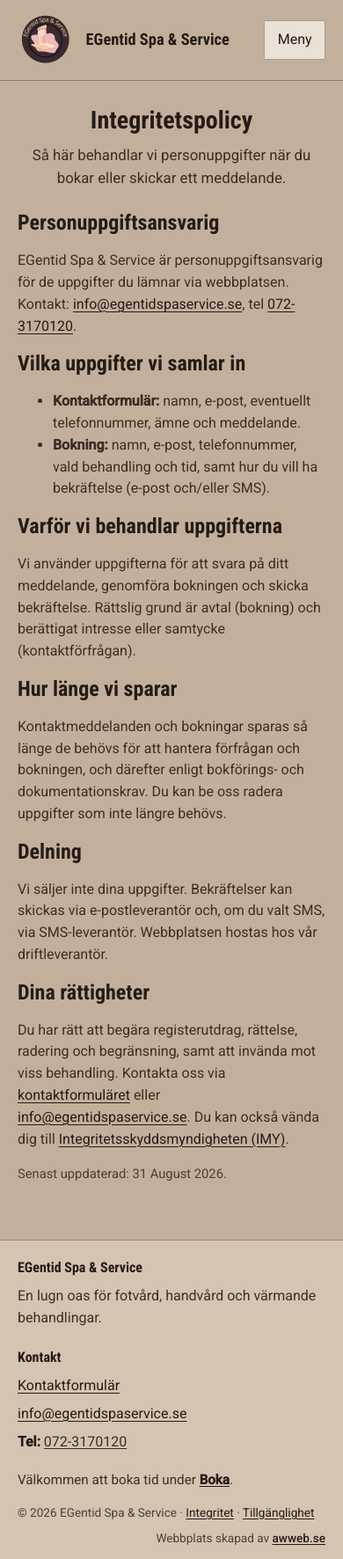
After one commit to AnnikaW-dev/egentidsparesurs, a Django app: page /integritet/ in a window 390 px wide. The commit adds this page. Shown: the whole page at 88% size. Run offline with Django 5.2, Linux system fonts and the light colour scheme; data comes from the database, SQL or seed files in the repository.

Commit message:
Finish production go-live settings: phone, SEO URL, privacy, and security.
Seed footer Tel: 072-3170120, auto-fill public_site_url on Render, add integritetspolicy, and tighten HTTPS/SECRET_KEY defaults.

Co-authored-by: Cursor <cursoragent@cursor.com>

```diff
--- a/booking/templates/booking/book.html
+++ b/booking/templates/booking/book.html
@@ -161,6 +161,10 @@
         <span class="aligned-label-spacer" aria-hidden="true"></span>
         <div class="aligned-field">
           <button type="submit" class="btn">Bekräfta bokning</button>
+          <p class="form-legal-note">
+            Genom att boka behandlas dina uppgifter enligt
+            <a href="{% url 'privacy' %}">integritetspolicyn</a>.
+          </p>
         </div>
       </div>
     </form>
--- a/cms/models.py
+++ b/cms/models.py
@@ -20,6 +20,7 @@ class SiteSettings(models.Model):
     phone = models.CharField(
         max_length=40,
         blank=True,
+        default="072-3170120",
         verbose_name="Telefonnummer",
         help_text="Visas i sidfoten under Kontakt. Lämna tomt för att dölja raden.",
     )
--- a/cms/seo.py
+++ b/cms/seo.py
@@ -1,6 +1,7 @@
 """SEO helpers: absolute URLs and JSON-LD for LocalBusiness."""
 
 import json
+import os
 
 from django.urls import reverse
 
@@ -10,6 +11,21 @@ def absolute_url(request, path=None):
     if path is None:
         path = request.path
     return request.build_absolute_uri(path)
+
+
+def public_base_url(request, site):
+    """Canonical site origin for JSON-LD and sitemap hints.
+
+    Prefer CMS public_site_url, then PUBLIC_SITE_URL / Render URL, then the request.
+    """
+    stored = (getattr(site, "public_site_url", "") or "").strip().rstrip("/")
+    if stored:
+        return stored
+    for name in ("PUBLIC_SITE_URL", "RENDER_EXTERNAL_URL"):
+        raw = os.environ.get(name, "").strip().rstrip("/")
+        if raw:
+            return raw
+    return absolute_url(request, reverse("home")).rstrip("/")
 
 
 def local_business_json_ld(request, site):
@@ -23,7 +39,7 @@ def local_business_json_ld(request, site):
         "@type": "BeautySalon",
         "name": site.site_name,
         "description": site.default_meta_description or site.tagline,
-        "url": site.public_site_url or absolute_url(request, reverse("home")),
+        "url": public_base_url(request, site),
         "image": absolute_url(request, site.logo.url) if site.logo else None,
         "email": site.email or None,
         "telephone": site.phone or None,
--- a/config/urls.py
+++ b/config/urls.py
@@ -33,6 +33,7 @@ urlpatterns = [
     path("kontakt/", page_views.contact, name="contact"),
     path("service/", page_views.service_page, name="service"),
     path("tillganglighet/", page_views.accessibility, name="accessibility"),
+    path("integritet/", page_views.privacy, name="privacy"),
     path("boka/", booking_views.booking_page, name="booking"),
     path("boka/bekraftelse/<int:pk>/", booking_views.booking_success, name="booking_success"),
     path("dashboard/", booking_views.dashboard_home, name="dashboard"),
--- a/pages/sitemaps.py
+++ b/pages/sitemaps.py
@@ -23,6 +23,7 @@ class StaticViewSitemap(Sitemap):
         ("contact", 0.7),
         ("service", 0.7),
         ("accessibility", 0.3),
+        ("privacy", 0.3),
     )
 
     def items(self):
--- a/pages/templates/pages/contact.html
+++ b/pages/templates/pages/contact.html
@@ -55,6 +55,10 @@
         <span class="aligned-label-spacer" aria-hidden="true"></span>
         <div class="aligned-field">
           <button type="submit" class="btn">Skicka meddelande</button>
+          <p class="form-legal-note">
+            Genom att skicka behandlas dina uppgifter enligt
+            <a href="{% url 'privacy' %}">integritetspolicyn</a>.
+          </p>
         </div>
       </div>
     </form>
--- /dev/null
+++ b/pages/templates/pages/privacy.html
@@ -0,0 +1,68 @@
+{# pages/privacy.html — integritetspolicy for contact + booking (GDPR) #}
+{% extends "base.html" %}
+
+{% block title %}Integritet – {{ site.site_name }}{% endblock %}
+{% block meta_description %}Hur {{ site.site_name }} behandlar personuppgifter vid kontakt och bokning.{% endblock %}
+{% block robots %}index, follow{% endblock %}
+{% block og_title %}Integritet – {{ site.site_name }}{% endblock %}
+{% block og_description %}Hur {{ site.site_name }} behandlar personuppgifter vid kontakt och bokning.{% endblock %}
+
+{% block content %}
+<article class="page-article">
+  <header class="page-header">
+    <h1>Integritetspolicy</h1>
+    <p class="lead">Så här behandlar vi personuppgifter när du bokar eller skickar ett meddelande.</p>
+  </header>
+
+  <div class="prose-stack">
+    <h2>Personuppgiftsansvarig</h2>
+    <p>
+      {{ site.site_name }} är personuppgiftsansvarig för de uppgifter du lämnar via webbplatsen.
+      {% if site.email %}
+      Kontakt: <a href="mailto:{{ site.email }}">{{ site.email }}</a>{% if site.phone %},
+      tel <a href="tel:{{ site.phone_tel }}">{{ site.phone }}</a>{% endif %}.
+      {% elif site.phone %}
+      Kontakt: tel <a href="tel:{{ site.phone_tel }}">{{ site.phone }}</a>.
+      {% endif %}
+    </p>
+
+    <h2>Vilka uppgifter vi samlar in</h2>
+    <ul>
+      <li><strong>Kontaktformulär:</strong> namn, e-post, eventuellt telefonnummer, ämne och meddelande.</li>
+      <li><strong>Bokning:</strong> namn, e-post, telefonnummer, vald behandling och tid, samt hur du vill ha bekräftelse (e-post och/eller SMS).</li>
+    </ul>
+
+    <h2>Varför vi behandlar uppgifterna</h2>
+    <p>
+      Vi använder uppgifterna för att svara på ditt meddelande, genomföra bokningen och skicka
+      bekräftelse. Rättslig grund är avtal (bokning) och berättigat intresse eller samtycke
+      (kontaktförfrågan).
+    </p>
+
+    <h2>Hur länge vi sparar</h2>
+    <p>
+      Kontaktmeddelanden och bokningar sparas så länge de behövs för att hantera förfrågan
+      och bokningen, och därefter enligt bokförings- och dokumentationskrav. Du kan be oss
+      radera uppgifter som inte längre behövs.
+    </p>
+
+    <h2>Delning</h2>
+    <p>
+      Vi säljer inte dina uppgifter. Bekräftelser kan skickas via e-postleverantör och, om du
+      valt SMS, via SMS-leverantör. Webbplatsen hostas hos vår driftleverantör.
+    </p>
+
+    <h2>Dina rättigheter</h2>
+    <p>
+      Du har rätt att begära registerutdrag, rättelse, radering och begränsning, samt att
+      invända mot viss behandling. Kontakta oss via
+      <a href="{% url 'contact' %}">kontaktformuläret</a>{% if site.email %}
+      eller <a href="mailto:{{ site.email }}">{{ site.email }}</a>{% endif %}.
+      Du kan också vända dig till
+      <a href="https://www.imy.se/" rel="noopener noreferrer" target="_blank">Integritetsskyddsmyndigheten (IMY)<span class="visually-hidden"> (öppnas i ny flik)</span></a>.
+    </p>
+
+    <p class="muted">Senast uppdaterad: {% now "j F Y" %}.</p>
+  </div>
+</article>
+{% endblock %}
--- a/pages/views.py
+++ b/pages/views.py
@@ -118,6 +118,11 @@ def accessibility(request):
     return render(request, "pages/accessibility.html")
 
 
+def privacy(request):
+    """Integritetspolicy — GDPR notice for contact and booking data."""
+    return render(request, "pages/privacy.html")
+
+
 @require_http_methods(["GET", "POST"])
 def contact(request):
     """Show contact form and save submissions for staff in admin.
--- a/render.yaml
+++ b/render.yaml
@@ -5,7 +5,8 @@
 # 1. Open https://YOUR-SERVICE.onrender.com/admin/
 # 2. Log in with DJANGO_SUPERUSER_USERNAME / DJANGO_SUPERUSER_PASSWORD (see Environment)
 # 3. SEED_ON_DEPLOY may stay true — seed only fills gaps and keeps admin edits
-# 4. Admin → Webbplatsinställningar → set public_site_url to your https URL
+# 4. Admin → Webbplatsinställningar → set public_site_url if you use a custom domain
+#    (otherwise seed fills it from PUBLIC_SITE_URL / RENDER_EXTERNAL_URL)
 # 5. Render → Environment → set SENDGRID_API_KEY (or EMAIL_* SMTP vars) for booking/contact mail
 # Reset content intentionally: python manage.py seed_site --force
 
@@ -61,6 +62,9 @@ services:
       - key: DEFAULT_FROM_EMAIL
         value: info@egentidspaservice.se
       - key: CONTACT_INBOX
+        value: info@egentidspaservice.se
+      - key: PUBLIC_SITE_URL
+        # Set to your live https URL (custom domain when you have one). Empty = Render URL.
         sync: false
       - key: SENDGRID_API_KEY
         sync: false
--- a/static/css/style.css
+++ b/static/css/style.css
@@ -990,6 +990,26 @@ h1 {
   text-align: center;
 }
 
+/* GDPR notice under contact / booking submit */
+.form-legal-note {
+  margin: 0.75rem 0 0;
+  font-size: 0.88rem;
+  color: var(--ink-muted);
+  text-align: center;
+  max-width: 28rem;
+}
+
+.form-legal-note a {
+  color: inherit;
+  text-decoration: underline;
+  text-underline-offset: 0.12em;
+}
+
+.form-legal-note a:hover,
+.form-legal-note a:focus-visible {
+  color: var(--ink-strong);
+}
+
 /* Booking confirmation channel — email / SMS checkboxes */
 .confirm-via {
   border: 0;
--- a/templates/base.html
+++ b/templates/base.html
@@ -11,6 +11,8 @@
   <meta name="description" content="{% block meta_description %}{{ seo_description }}{% endblock %}">
   <meta name="robots" content="{% block robots %}index, follow{% endblock %}">
   <link rel="canonical" href="{% block canonical %}{{ canonical_url }}{% endblock %}">
+  <link rel="icon" href="{% static 'img/logo.png' %}" type="image/png">
+  <link rel="apple-touch-icon" href="{% static 'img/logo.png' %}">
 
   {# Open Graph / social sharing #}
   <meta property="og:locale" content="sv_SE">
@@ -144,7 +146,7 @@
         {% if site.email %}<p><a href="mailto:{{ site.email }}">{{ site.email }}</a></p>{% endif %}
         {% if site.phone %}
         <p class="footer-phone">
-          <span class="footer-contact-term">Telefonnummer:</span>
+          <span class="footer-contact-term">Tel:</span>
           <a href="tel:{{ site.phone_tel }}">{{ site.phone }}</a>
         </p>
         {% endif %}
@@ -187,6 +189,7 @@
     <div class="footer-bottom">
       <p class="footer-copy">
         &copy; {% now "Y" %} {{ site.site_name }}
+        · <a href="{% url 'privacy' %}">Integritet</a>
         · <a href="{% url 'accessibility' %}">Tillgänglighet</a>
       </p>
       <p class="footer-credit">
```
Also changed, not shown: cms/management/commands/seed_site.py (+24 -1 lines), cms/tests.py (+30 -2 lines), config/settings.py (+57 -1 lines), pages/tests.py (+24 -0 lines), templates/404.html (added, +19 -0 lines), templates/500.html (added, +17 -0 lines), README.md, cms/migrations/0018_sitesettings_default_phone.py (added), 1 other file.
